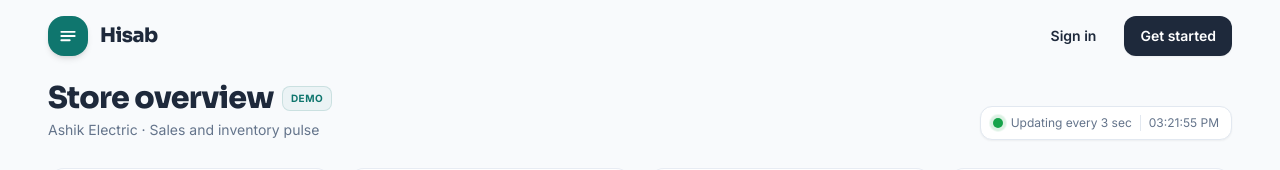
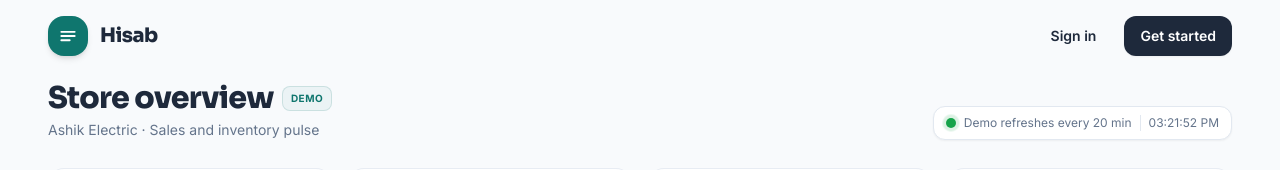
Before and after one commit to abdulmalekjillhazz/Hisab, a Next.js app: page / in a window 1280 px wide. Shown: the top 170 px of the page. Built offline with nearby package versions, Linux system fonts and the light colour scheme; no server answers.

Commit message:
Slow demo dashboard updates to twenty minutes

```diff
--- a/components/demo-dashboard.tsx
+++ b/components/demo-dashboard.tsx
@@ -92,7 +92,7 @@ export function DemoDashboard() {
         };
       }));
       setUpdatedAt(new Date().toLocaleTimeString([], { hour: '2-digit', minute: '2-digit', second: '2-digit' }));
-    }, 3000);
+    }, 20 * 60 * 1000);
 
     return () => window.clearInterval(timer);
   }, []);
@@ -116,7 +116,7 @@ export function DemoDashboard() {
             <span className="absolute inline-flex h-full w-full animate-ping rounded-full bg-green/50" />
             <span className="relative inline-flex h-2.5 w-2.5 rounded-full bg-green" />
           </span>
-          <span>Updating every 3 sec</span>
+          <span>Demo refreshes every 20 min</span>
           {updatedAt && <span className="hidden border-l border-line pl-2 sm:inline">{updatedAt}</span>}
         </div>
       </div>
```
